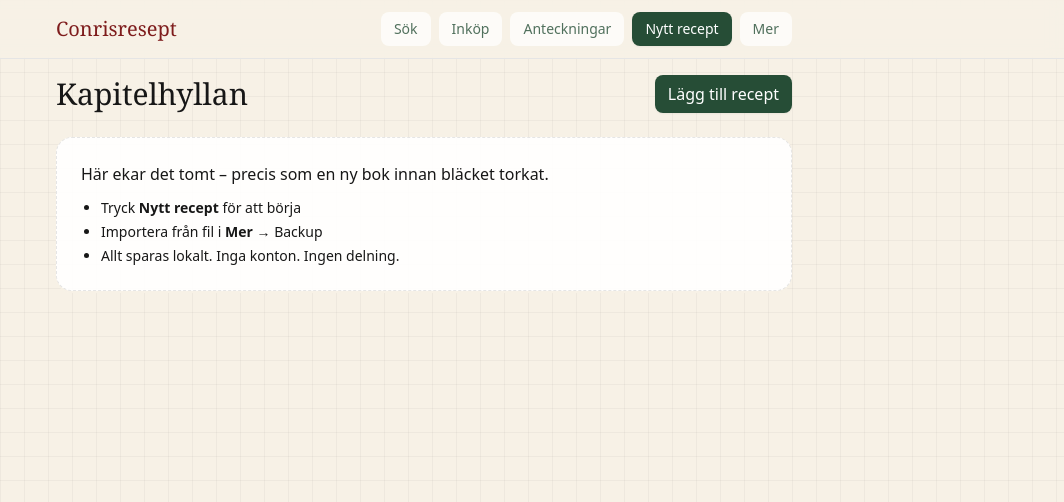
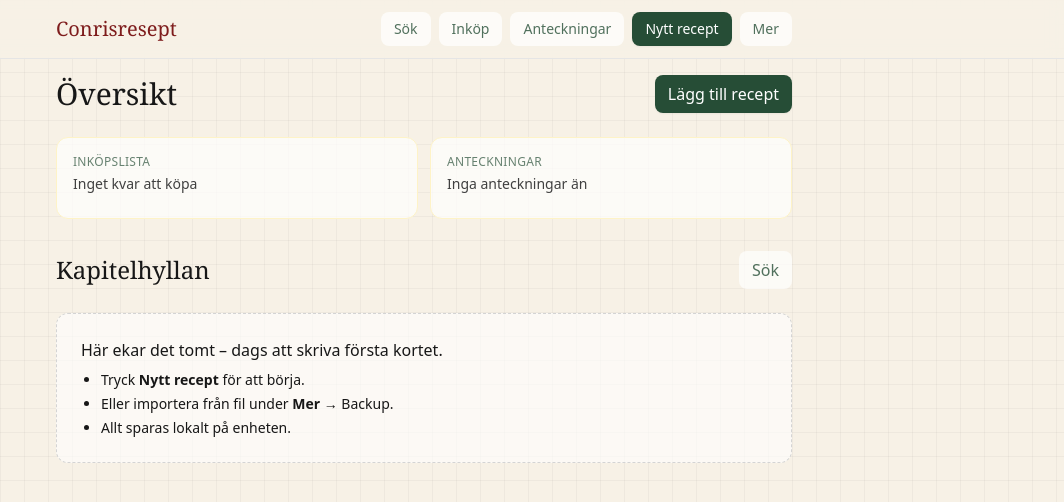
Before and after one commit to RobynT98/Conrisresept, a React (Vite) app: page /#/ in a window 1280 px wide. Shown: the top 502 px of the page, without its empty margins (216-1280 px from the left). Built offline with nearby package versions, Linux system fonts and the light colour scheme.

Commit message:
Update Home.tsx

```diff
--- a/src/pages/Home.tsx
+++ b/src/pages/Home.tsx
@@ -1,64 +1,144 @@
-// src/pages/Home.tsx
+import { Link } from "react-router-dom";
 import { useEffect, useMemo, useState } from "react";
-import { Link } from "react-router-dom";
-import { getAllRecipes } from "../db";
-import { Recipe } from "../types";
+import { getAllRecipes, getAllNotes, getShopping } from "../db";
+import type { Recipe, Note, ShoppingItem } from "../types";
 import RecipeCard from "../components/RecipeCard";
 
-export default function Home() {
-  const [recipes, setRecipes] = useState<Recipe[]>([]);
-
-  useEffect(() => {
-    getAllRecipes().then((r) =>
-      setRecipes(r.sort((a, b) => b.updatedAt - a.updatedAt))
-    );
-  }, []);
-
-  const byChapter = useMemo(() => {
+/* -------- helpers -------- */
+function groupByChapter(recipes: Recipe[]) {
   const map = new Map<string, Recipe[]>();
   for (const r of recipes) {
-      const key = r.chapter || "Övrigt";
+    const key = r.chapter?.trim() || "Okategoriserat";
     if (!map.has(key)) map.set(key, []);
     map.get(key)!.push(r);
   }
-    // sortera varje kapitel internt på updatedAt DESC
-    for (const [k, arr] of map) {
-      map.set(
-        k,
-        arr.slice().sort((a, b) => b.updatedAt - a.updatedAt)
-      );
+  return Array.from(map.entries())
+    .sort(([a], [b]) => a.localeCompare(b, "sv"))
+    .map(([chapter, items]) => ({
+      chapter,
+      items: items.slice().sort((a, b) => (b.updatedAt ?? 0) - (a.updatedAt ?? 0)),
+    }));
 }
-    // returnera som stabil array av [kapitel, recept[]] sorterad på kapitelnamn
-    return Array.from(map.entries()).sort(([a], [b]) =>
-      a.localeCompare(b, "sv")
-    );
-  }, [recipes]);
+
+const fmtDate = (n: number) =>
+  new Date(n).toLocaleDateString("sv-SE", { year: "numeric", month: "2-digit", day: "2-digit" });
+
+/* -------- page -------- */
+export default function Home() {
+  const [recipes, setRecipes] = useState<Recipe[]>([]);
+  const [notes, setNotes] = useState<Note[]>([]);
+  const [shopping, setShopping] = useState<ShoppingItem[]>([]);
+
+  useEffect(() => {
+    getAllRecipes().then(setRecipes);
+    getAllNotes().then(setNotes);
+    getShopping().then(setShopping);
+  }, []);
+
+  const sections = useMemo(() => groupByChapter(recipes), [recipes]);
+
+  // “senaste/pinnade” anteckningar: max 2
+  const topNotes = useMemo(() => {
+    const sorted = notes
+      .slice()
+      .sort((a, b) => (b.pinned === a.pinned ? b.updatedAt - a.updatedAt : b.pinned ? 1 : -1))
+      .reverse(); // pinned true först (du kan ta bort reverse om din getAllNotes redan ger pinned först)
+    // säkra ordningen: pinned först, sen uppdaterad desc
+    sorted.sort((a, b) => (a.pinned === b.pinned ? b.updatedAt - a.updatedAt : a.pinned ? -1 : 1));
+    return sorted.slice(0, 2);
+  }, [notes]);
+
+  const remainingShopping = shopping.filter((s) => !s.done);
+  const topShopping = remainingShopping.slice(0, 3);
+
+  const hasAnything = recipes.length + notes.length + shopping.length > 0;
 
   return (
     <section className="space-y-6">
+      {/* Titel + CTA */}
       <div className="flex items-center justify-between">
-        <h1 className="font-display text-3xl">Kapitelhyllan</h1>
+        <h1 className="font-display text-3xl">Översikt</h1>
         <Link to="/recipe/new" className="btn-primary">Lägg till recept</Link>
       </div>
 
-      {recipes.length === 0 ? (
+      {/* Widgets-rad */}
+      <div className="grid grid-cols-1 sm:grid-cols-2 gap-3">
+        <Link
+          to="/shopping"
+          className="block rounded-xl border border-amber-100 bg-white/70 p-4 hover:bg-white transition"
+        >
+          <div className="text-xs uppercase tracking-wide text-forest/70 font-medium mb-1">
+            Inköpslista
+          </div>
+          <div className="text-sm text-neutral-700 mb-2">
+            {remainingShopping.length === 0
+              ? "Inget kvar att köpa"
+              : `${remainingShopping.length} kvar att köpa`}
+          </div>
+          {topShopping.length > 0 && (
+            <ul className="text-sm text-neutral-800 list-disc pl-5 space-y-1">
+              {topShopping.map((i) => (
+                <li key={i.id} className="truncate">{i.text}</li>
+              ))}
+            </ul>
+          )}
+        </Link>
+
+        <Link
+          to="/notes"
+          className="block rounded-xl border border-amber-100 bg-white/70 p-4 hover:bg-white transition"
+        >
+          <div className="text-xs uppercase tracking-wide text-forest/70 font-medium mb-1">
+            Anteckningar
+          </div>
+          {topNotes.length === 0 ? (
+            <div className="text-sm text-neutral-700">Inga anteckningar än</div>
+          ) : (
+            <ul className="space-y-2">
+              {topNotes.map((n) => (
+                <li key={n.id} className="text-sm">
+                  <div className="flex items-center gap-2">
+                    {n.pinned && (
+                      <span className="px-2 py-0.5 rounded-full text-[10px] bg-butter/70 border border-amber-200">
+                        Fäst
+                      </span>
+                    )}
+                    <span className="text-neutral-500 text-xs">{fmtDate(n.updatedAt)}</span>
+                  </div>
+                  <div className="truncate text-neutral-800">{n.text}</div>
+                </li>
+              ))}
+            </ul>
+          )}
+        </Link>
+      </div>
+
+      {/* Kapitelhyllan */}
+      <div className="flex items-center justify-between pt-2">
+        <h2 className="font-display text-2xl">Kapitelhyllan</h2>
+        <Link to="/search" className="btn-ghost">Sök</Link>
+      </div>
+
+      {!hasAnything ? (
         <EmptyState />
       ) : (
-        byChapter.map(([chapter, list]) => (
+        <div className="space-y-8">
+          {sections.map(({ chapter, items }) => (
             <div key={chapter} className="space-y-3">
-            <div className="flex items-baseline justify-between">
-              <h2 className="font-display text-xl">{chapter}</h2>
-              <span className="text-xs text-neutral-600">
-                {list.length} recept
+              <div className="flex items-baseline justify-between px-1">
+                <h3 className="text-xl font-semibold text-neutral-800">{chapter}</h3>
+                <span className="text-xs text-neutral-500">
+                  {items.length} recept
                 </span>
               </div>
               <div className="grid grid-cols-1 sm:grid-cols-2 gap-4">
-              {list.map((r) => (
+                {items.map((r) => (
                   <RecipeCard key={r.id} recipe={r} />
                 ))}
               </div>
             </div>
-        ))
+          ))}
+        </div>
       )}
     </section>
   );
@@ -66,12 +146,12 @@ export default function Home() {
 
 function EmptyState() {
   return (
-    <div className="empty">
-      <p className="mb-3">Här ekar det tomt – precis som en ny bok innan bläcket torkat.</p>
+    <div className="rounded-xl border border-dashed border-neutral-300 p-6 bg-white/60">
+      <p className="mb-2">Här ekar det tomt – dags att skriva första kortet.</p>
       <ul className="list-disc pl-5 space-y-1 text-sm">
-        <li>Tryck <b>Nytt recept</b> för att börja</li>
-        <li>Importera från fil i <b>Mer</b> → Backup</li>
-        <li>Allt sparas lokalt. Inga konton. Ingen delning.</li>
+        <li>Tryck <b>Nytt recept</b> för att börja.</li>
+        <li>Eller importera från fil under <b>Mer</b> → Backup.</li>
+        <li>Allt sparas lokalt på enheten.</li>
       </ul>
     </div>
   );
```
Lines whose indentation alone changed are shown as unchanged.
